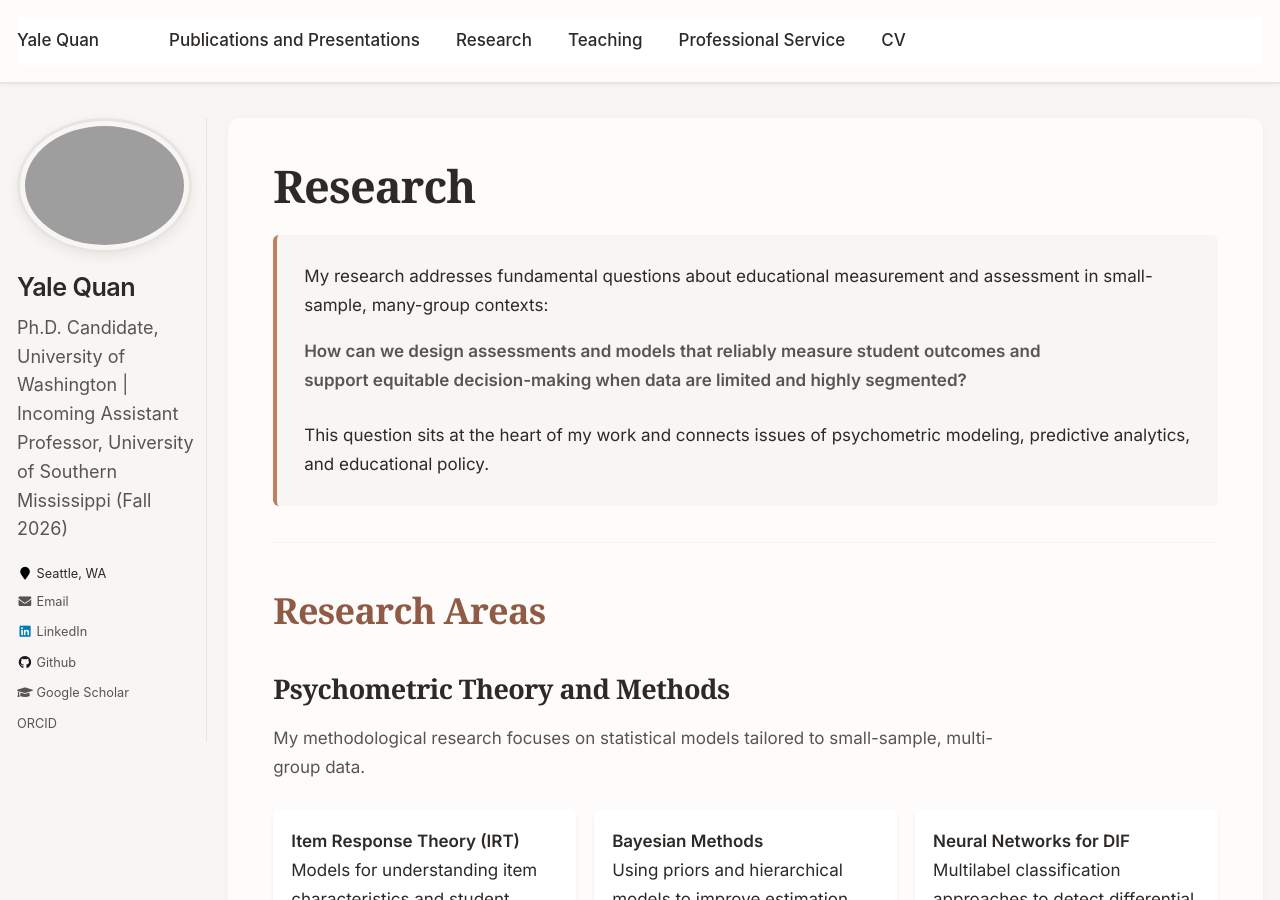
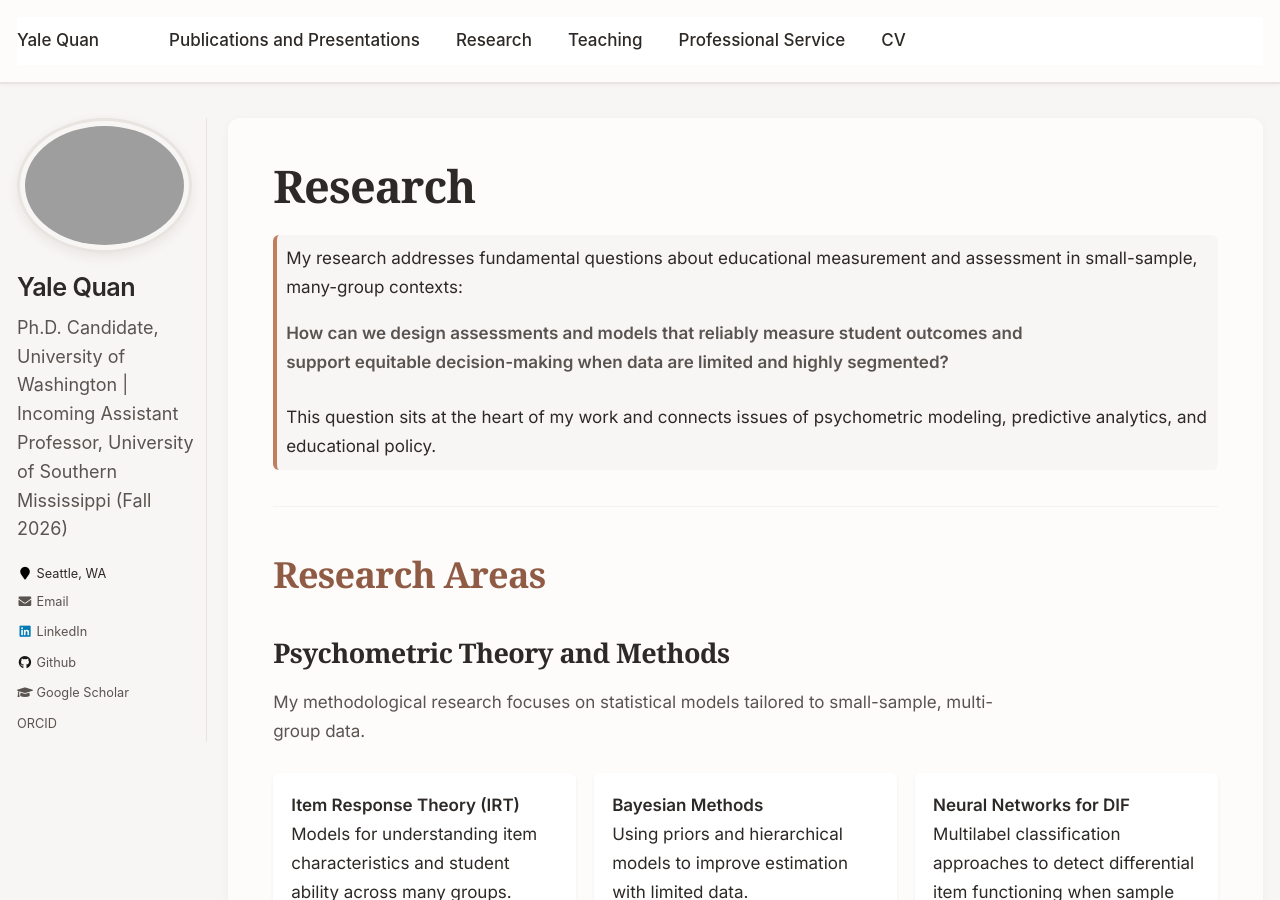
Before and after one commit to yalequan/yalequan.github.io, a Jekyll site: the page built from _pages/research.md, in a window 1280 px wide and 900 px high. Built offline with Jekyll 4.4.1, drawn with Linux system fonts in a browser that asks for light colours.

Commit message:
Update research.md

```diff
--- a/_pages/research.md
+++ b/_pages/research.md
@@ -5,7 +5,7 @@ permalink: /research/
 author_profile: true
 ---
 
-<div style="background-color: var(--warm-bg, #f8f6f4); padding: 1.5rem; border-left: 4px solid var(--primary-warm, #c17d5f); border-radius: 6px; margin-bottom: 2rem;color: var(--text-color);">
+<div style="background-color: var(--warm-bg, #f8f6f4); padding: 0.5rem; border-left: 4px solid var(--primary-warm, #c17d5f); border-radius: 6px; margin-bottom: 2rem;color: var(--text-color);">
 
 My research addresses fundamental questions about educational measurement and assessment in small-sample, many-group contexts:
 
```
